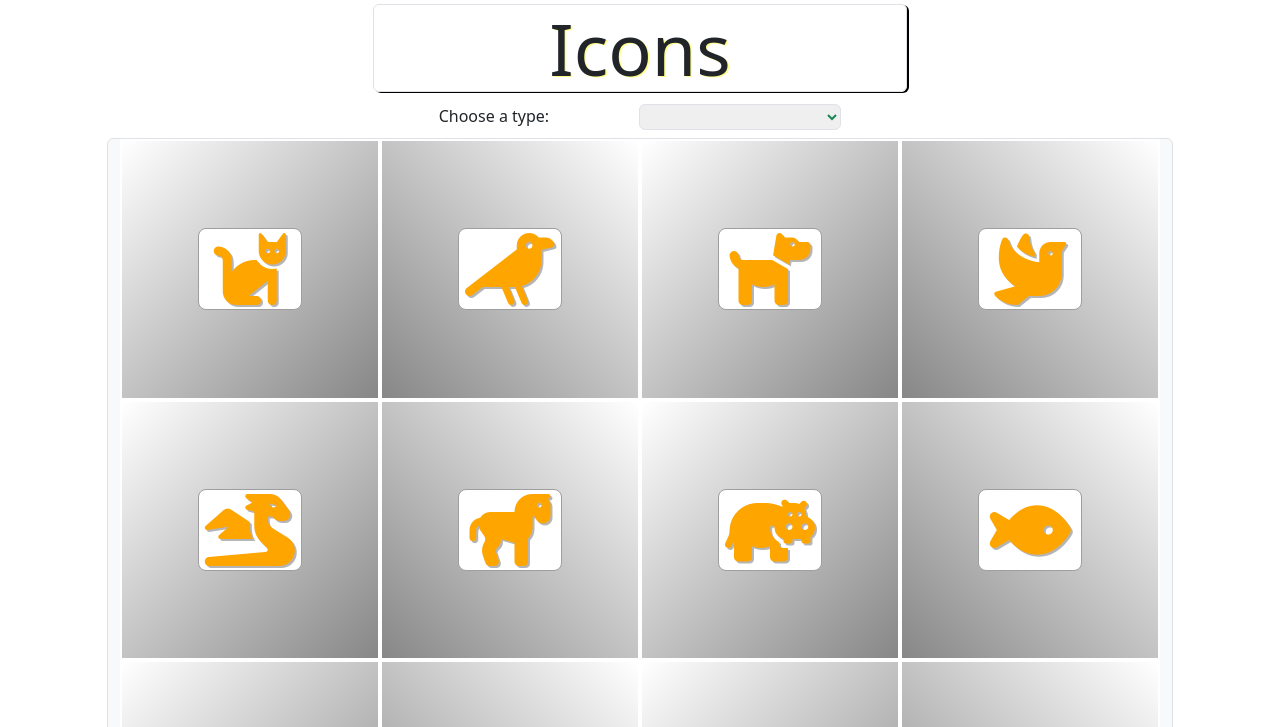
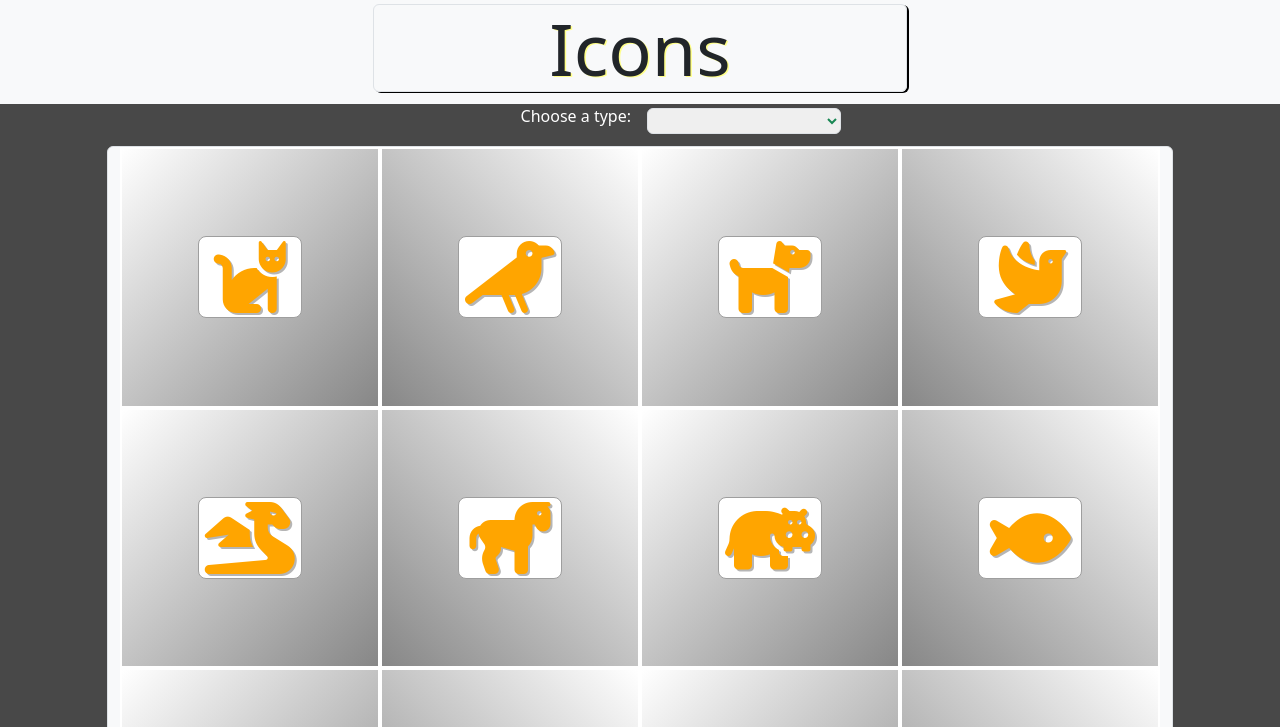
Before and after one commit to simonemoretti94/js-es6-icons, a plain HTML site: page index.html in a window 1280 px wide. Shown: the top 727 px of the page. Drawn offline with nearby package versions, Linux system fonts and the light colour scheme.

Commit message:
4.2th added some bg to main

```diff
--- a/assets/css/style.css
+++ b/assets/css/style.css
@@ -124,6 +124,7 @@ h1 {
 #site_main {
     min-height: 400px;
     box-shadow: 2px 1.5px rgb(187, 187, 187);
+    background-color: rgb(72, 72, 72);
 }
 
 #main_container div {
--- a/index.html
+++ b/index.html
@@ -32,9 +32,9 @@
 
     <title>js-es6-icons</title>
 </head>
-<body>
+<body class="bg-light">
 
-    <header id="site_header" class="d-flex justify-content-center mb-2">
+    <header id="site_header" class="d-flex justify-content-center mb-2 bg-light">
         <h1 class="col-5 display-2 text-dark border rounded-2 text-center text-capitalize my-1">Icons</h1>
     </header>
     <!-- /#site_header -->
@@ -42,8 +42,8 @@
     <main id="site_main" class="d-flex justify-content-center flex-column">
 
         <div class="container-fluid col-4 d-flex justify-content-start">
-            <label class="col" for="colors">Choose a type:</label>
-            <select id="main_select" class="col border rounded-2 text-success text-center" name="cars" id="cars">
+            <label class="col text-white me-3" for="colors" style="text-align: right; vertical-align: middle;" >Choose a type:</label>
+            <select id="main_select" class="col border rounded-2 text-success text-center my-1" name="cars" id="cars">
             <option  value="Empty"></option>
             <option  value="Animal">Animal</option>
             <option value="Vegetable">Vegetable</option>
```
